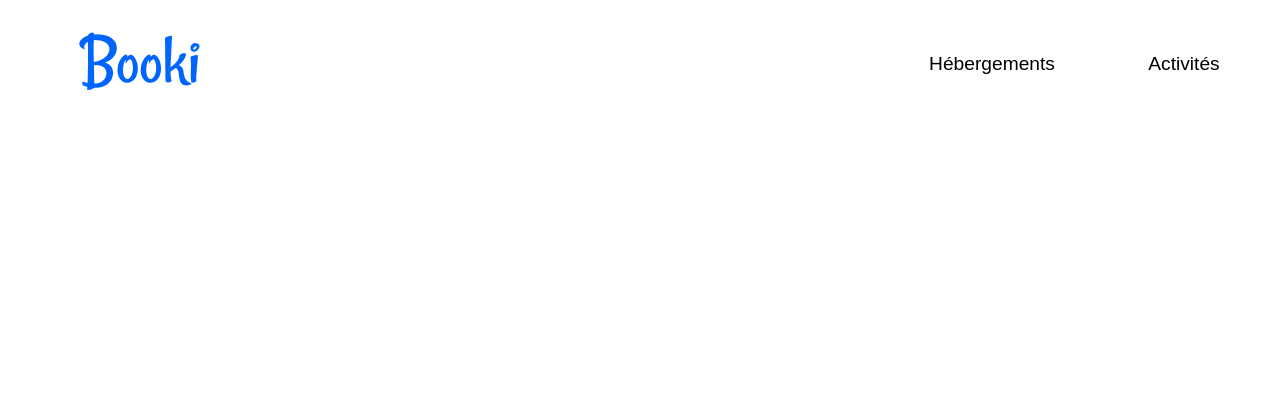
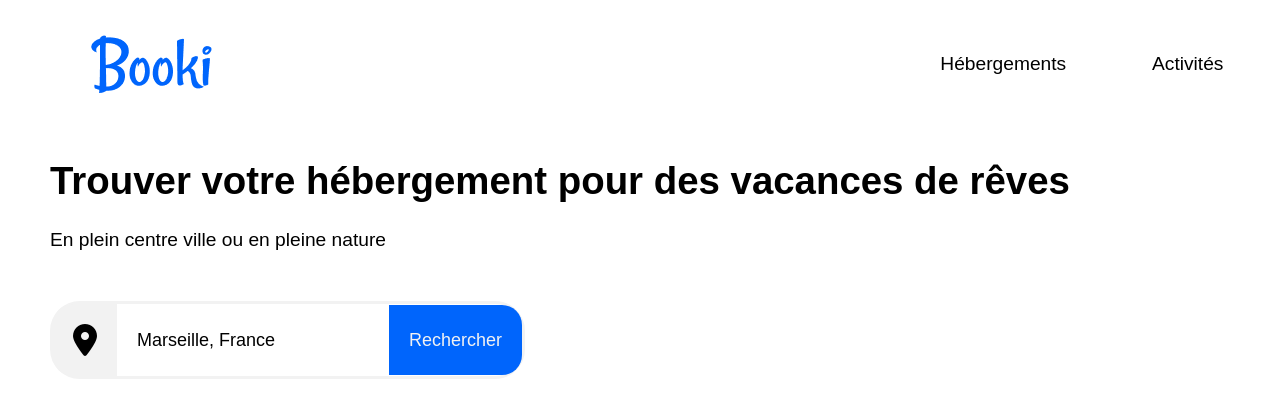
Before and after one commit to Pangzidao/Projet2_Le-Jeune_Nicolas, a plain HTML site: page index.html in a window 1280 px wide. Drawn offline with Linux system fonts and the light colour scheme; a web font is replaced by a local one.

Commit message:
Travail sur les filtres

```diff
--- a/css/Projet2.css
+++ b/css/Projet2.css
@@ -10,14 +10,20 @@
     src: url("/css/Raleway/Raleway-VariableFont_wght.ttf");
 }
 
-img{
-    padding-left: 20%;
+body{
+    margin-left: 50px;
+    font-size: larger;
+
 }
+
+/* header */
 
 header{
     display: flex;
     justify-content: space-between;
 }
+
+
 
 nav{
     display: flex;
@@ -29,7 +35,6 @@ nav a{
     width: 50%;
     text-align: center;
     padding-top: 50px;
-    font-size: larger;
     border-top: solid white;
 }
 
@@ -38,6 +43,47 @@ nav a:hover {
     color: #0065FC;
 
 }
+
+/* Zone de recherche */
+
+form p{
+    border: solid #F2F2F2;
+    width: fit-content;
+    display: flex;
+    align-items: center;
+    border-radius: 30px;
+    margin-top: 50px;
+}
+
+form p i{
+    background-color: #F2F2F2;
+    font-size: xx-large;
+    padding: 20px;
+    border-top-left-radius: 20px;
+    border-bottom-left-radius: 20px;
+    border: #F2F2F2;
+}
+
+form p input{
+    border:none;
+    font-size: large;
+    padding: 20px;
+
+}
+
+form p input:focus{
+    outline: none;
+}
+#boutonDeRecherche{
+    background-color: #0065FC;
+    height: 70px;
+    border-top-right-radius: 20px;
+    border-bottom-right-radius: 20px;
+    color: #F2F2F2;
+    border: #0065FC;
+
+}
+
 /* Responsive pour tablettes */
 
 @media screen and (max-width:992px){
@@ -68,4 +114,6 @@ nav a:hover {
         border-top: solid white;
         border-bottom: solid #0065FC;
     }
+
+
 }
--- a/index.html
+++ b/index.html
@@ -23,6 +23,26 @@
 
         </header>
 
+        <section>
+            <h1>Trouver votre hébergement pour des vacances de rêves</h1>
+            <p>En plein centre ville ou en pleine nature</p>
+
+            <form method="post" action="traitement.php">
+                <p>
+                    <i class="fa-solid fa-location-dot"></i>
+                    <input type="text" name="recherche" id="recherche" value="Marseille, France"/>
+                    <input id="boutonDeRecherche" type="submit" value="Rechercher"/>
+                </p>
+            </form>
+
+        </section>
+
+        </section>
+
+
+
+
+
 
     </body>
 
```
